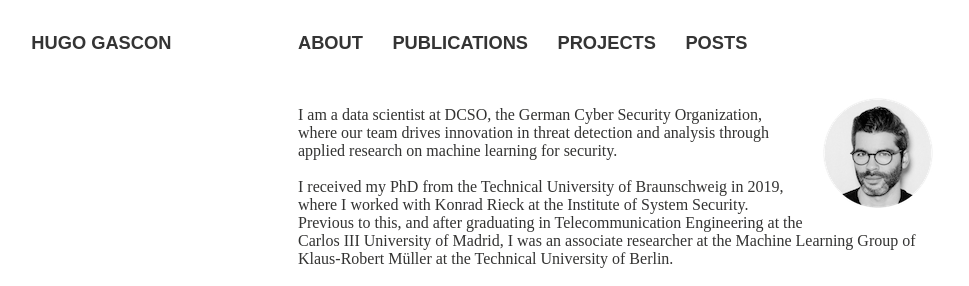
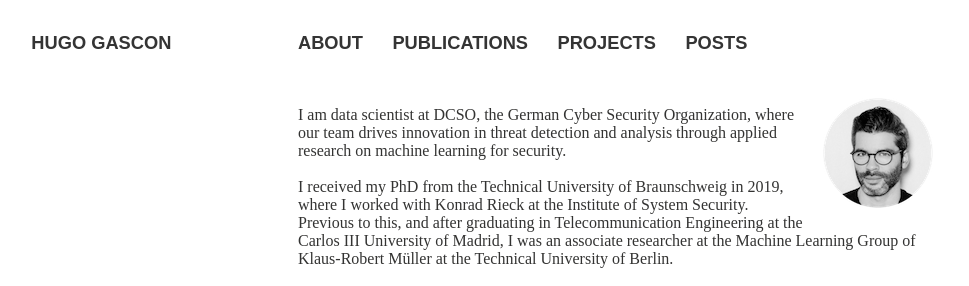
Before and after one commit to hgascon/hgascon.github.io, a Jekyll site: the page built from index.md, in a window 1280 px wide. Shown: the top 286 px of the page, without its empty margins (22-991 px from the left). Built offline with Jekyll 4.4.1, drawn with Linux system fonts in a browser that asks for light colours; nearby versions of some CDN libraries; some web fonts are replaced.

```diff
--- a/index.md
+++ b/index.md
@@ -13,7 +13,7 @@ image:
 <br>
 
 
-I am a data scientist at DCSO, the German Cyber Security Organization,
+I am data scientist at DCSO, the German Cyber Security Organization,
 where our team drives innovation in threat detection and analysis through
 applied research on machine learning for security.
 <br><br>
```
Also changed, not shown: about/index.md (+1 -1 lines).
